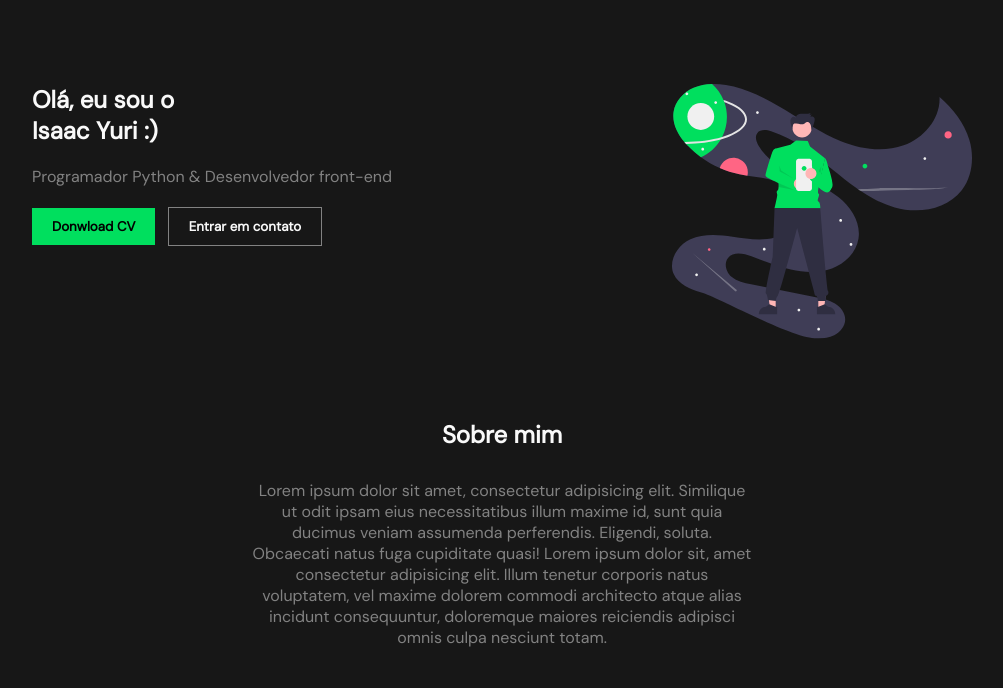
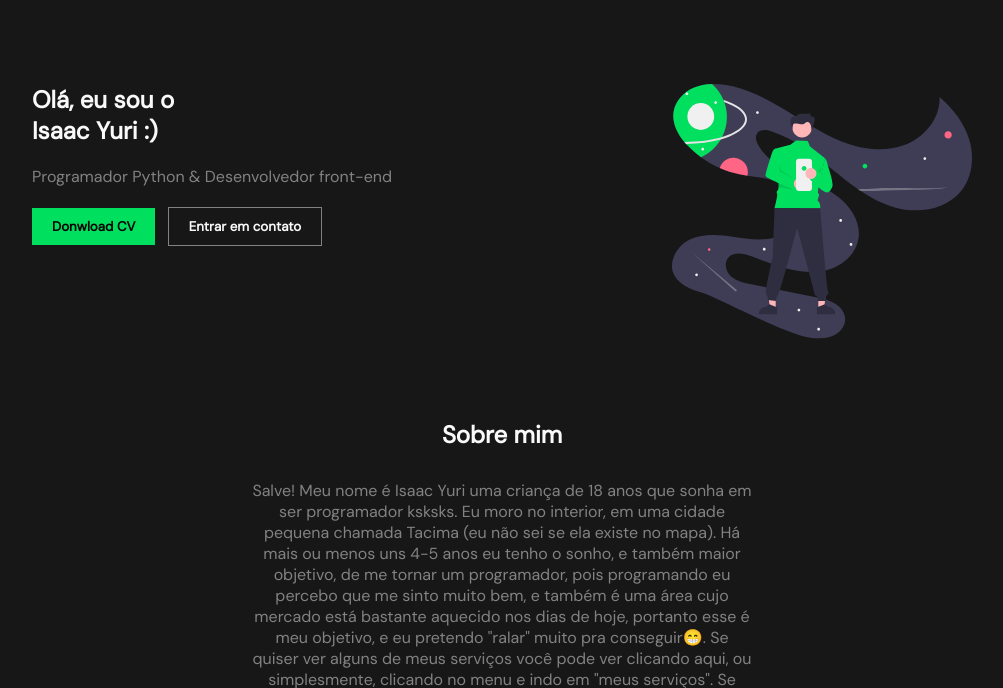
Before and after one commit to Isaac-Yuri/portfolio, a plain HTML site: page index.html in a window 1280 px wide. Shown: the part 66-754 px from the top of the page, without its empty margins (138-1141 px from the left). Drawn offline with Linux system fonts and the light colour scheme.

Commit message:
about me text update

```diff
--- a/index.html
+++ b/index.html
@@ -14,7 +14,6 @@
     <link rel="stylesheet" href="styles/responsive.css">
 </head>
 <body>
-
     <header id="header" class="size">
         <div id="logo" class="typing-animation ">
             &lt;Isaac.Yuri /&gt;
@@ -53,7 +52,8 @@
         <section id="about-me">
             <h1 id="about-me-title">Sobre mim</h1>
             <div id="box-about-me-text">
-                <p id='about-me-text'>Lorem ipsum dolor sit amet, consectetur adipisicing elit. Similique ut odit ipsam eius necessitatibus illum maxime id, sunt quia ducimus veniam assumenda perferendis. Eligendi, soluta. Obcaecati natus fuga cupiditate quasi! Lorem ipsum dolor sit, amet consectetur adipisicing elit. Illum tenetur corporis natus voluptatem, vel maxime dolorem commodi architecto atque alias incidunt consequuntur, doloremque maiores reiciendis adipisci omnis culpa nesciunt totam.</p>
+                <p id='about-me-text'>Salve! Meu nome é Isaac Yuri uma criança de 18 anos que sonha em ser programador ksksks. Eu moro no interior, em uma cidade pequena chamada Tacima (eu não sei se ela existe no mapa). Há mais ou menos uns 4-5 anos eu tenho o sonho, e também maior objetivo, de me tornar um programador, pois programando eu percebo que me sinto muito bem, e também é uma área cujo mercado está bastante aquecido nos dias de hoje, portanto esse é meu objetivo, e eu pretendo "ralar" muito pra conseguir😁.
+                Se quiser ver alguns de meus serviços você pode ver clicando aqui, ou simplesmente, clicando no menu e indo em "meus serviços". Se quiser também olhar alguns de meus projetos pessoais pode fazer clicando aqui ou indo no menu.</p>
             </div>
 
             <div id="box-contacts">
```
